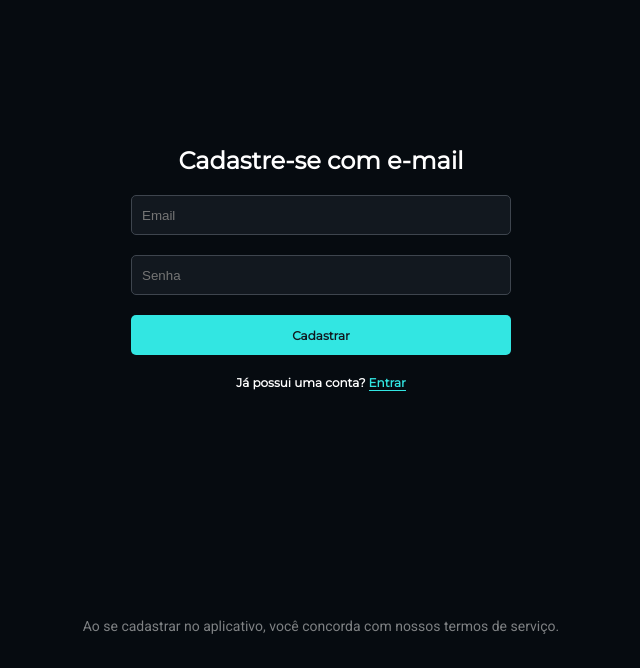
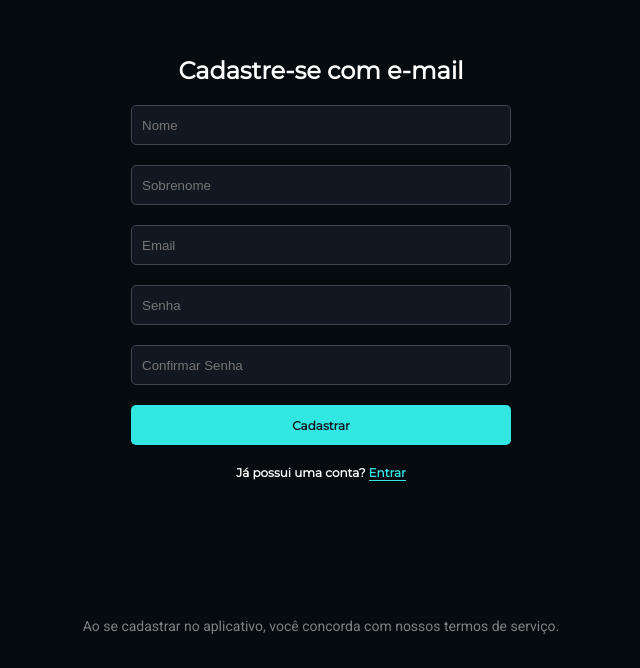
Before and after one commit to GeisielMelo/video-creator-robot, a React (Vite) app in the folder frontend/: page /sign-up in a window 1280 px wide. Shown: the part 132-800 px from the top of the page, without its empty margins (319-959 px from the left). Built offline with nearby package versions, Linux system fonts and the light colour scheme.

Commit message:
feat: implemented register page and added the new email verification on Login.jsx

```diff
--- a/frontend/src/pages/main/Login.jsx
+++ b/frontend/src/pages/main/Login.jsx
@@ -1,6 +1,7 @@
 import React, { useState, useEffect, useContext } from "react";
 import { useNavigate } from "react-router-dom";
 import { AuthContext } from "../../context/AuthContext";
+import { isEmail } from "../../utils/fields";
 import styled from "styled-components";
 
 const Section = styled.section`
@@ -131,13 +132,20 @@ const Login = () => {
   const handleSubmit = async (e) => {
     e.preventDefault();
 
-    if (loginForm.email === "" || loginForm.password === "") {
+    const { email, password } = loginForm;
+
+    if (email === "" || password === "") {
       return alert("Fill in all fields");
+    }
+
+    if (!isEmail(email)) {
+      alert("Invalid email");
+      return;
     }
 
     try {
       setLoading(true);
-      await login(loginForm.email, loginForm.password);
+      await login(email.toLowerCase(), password);
       setLoading(false);
     } catch (error) {
       setLoading(false);
--- a/frontend/src/pages/main/Register.jsx
+++ b/frontend/src/pages/main/Register.jsx
@@ -1,5 +1,7 @@
-import React from "react";
+import React, { useState, useEffect, useContext } from "react";
 import { useNavigate } from "react-router-dom";
+import { AuthContext } from "../../context/AuthContext";
+import { isEmail } from "../../utils/fields";
 import styled from "styled-components";
 
 const Section = styled.section`
@@ -52,6 +54,12 @@ const Container = styled.div`
     &:focus {
       border-color: #fff;
     }
+    &:disabled {
+      cursor: not-allowed;
+    }
+  }
+  .passwords {
+    border-color: ${(props) => (props["data-passwords"] ? "#3e454e" : "#dd3009")};
   }
   button {
     display: flex;
@@ -70,6 +78,10 @@ const Container = styled.div`
     color: #12181f;
     &:hover {
       background-color: #8efbf7;
+    }
+    &:disabled {
+      background-color: #3e454e;
+      cursor: not-allowed;
     }
   }
   p {
@@ -107,14 +119,102 @@ const Footer = styled.footer`
 
 const Register = () => {
   const navigate = useNavigate();
+  const { user, register } = useContext(AuthContext);
+  const [registerForm, setRegisterForm] = useState({ name: "", lastName: "", email: "", password: "", confirmPassword: "" });
+  const [loading, setLoading] = useState(false);
+  const [passwordMatch, setPasswordMatch] = useState(true);
+
+  useEffect(() => {
+    if (user) {
+      navigate("/");
+    }
+  }, [user, navigate]);
+
+  useEffect(() => {
+    if (registerForm.password !== registerForm.confirmPassword) {
+      setPasswordMatch(false);
+    } else {
+      setPasswordMatch(true);
+    }
+  });
+
+  const handleSubmit = async (e) => {
+    e.preventDefault();
+    const { name, lastName, email, password, confirmPassword } = registerForm;
+
+    if (!name || !lastName || !email || !password || !confirmPassword) {
+      alert("Fill all fields");
+      return;
+    }
+
+    if (password !== confirmPassword) {
+      alert("Passwords don't match");
+      return;
+    }
+
+    if (!isEmail(email)) {
+      alert("Invalid email");
+      return;
+    }
+
+    try {
+      setLoading(true);
+      await register(name.toLowerCase(), lastName.toLowerCase(), email.toLowerCase(), password);
+      setLoading(false);
+    } catch (error) {
+      setLoading(false);
+      if (error.response?.status === 409) {
+        alert("Email already in use");
+      } else {
+        alert("Something went wrong");
+      }
+    }
+  };
 
   return (
     <Section>
-      <Container>
+      <Container data-passwords={passwordMatch}>
         <h1>Cadastre-se com e-mail</h1>
-        <input type="email" placeholder="Email" />
-        <input type="password" placeholder="Senha" />
-        <button>Cadastrar</button>
+        <input
+          type="text"
+          placeholder="Nome"
+          value={registerForm.name}
+          onChange={(e) => setRegisterForm({ ...registerForm, name: e.target.value })}
+          disabled={loading}
+        />
+        <input
+          type="text"
+          placeholder="Sobrenome"
+          value={registerForm.lastName}
+          onChange={(e) => setRegisterForm({ ...registerForm, lastName: e.target.value })}
+          disabled={loading}
+        />
+        <input
+          type="email"
+          placeholder="Email"
+          value={registerForm.email}
+          onChange={(e) => setRegisterForm({ ...registerForm, email: e.target.value })}
+          disabled={loading}
+        />
+        <input
+          className="passwords"
+          type="password"
+          placeholder="Senha"
+          value={registerForm.password}
+          onChange={(e) => setRegisterForm({ ...registerForm, password: e.target.value })}
+          disabled={loading}
+        />
+        <input
+          className="passwords"
+          type="password"
+          placeholder="Confirmar Senha"
+          value={registerForm.confirmPassword}
+          onChange={(e) => setRegisterForm({ ...registerForm, confirmPassword: e.target.value })}
+          disabled={loading}
+        />
+        <button onClick={handleSubmit} disabled={loading || !passwordMatch}>
+          Cadastrar
+        </button>
         <p>
           Já possui uma conta? <span onClick={() => navigate("/sign-in")}>Entrar</span>
         </p>
```
